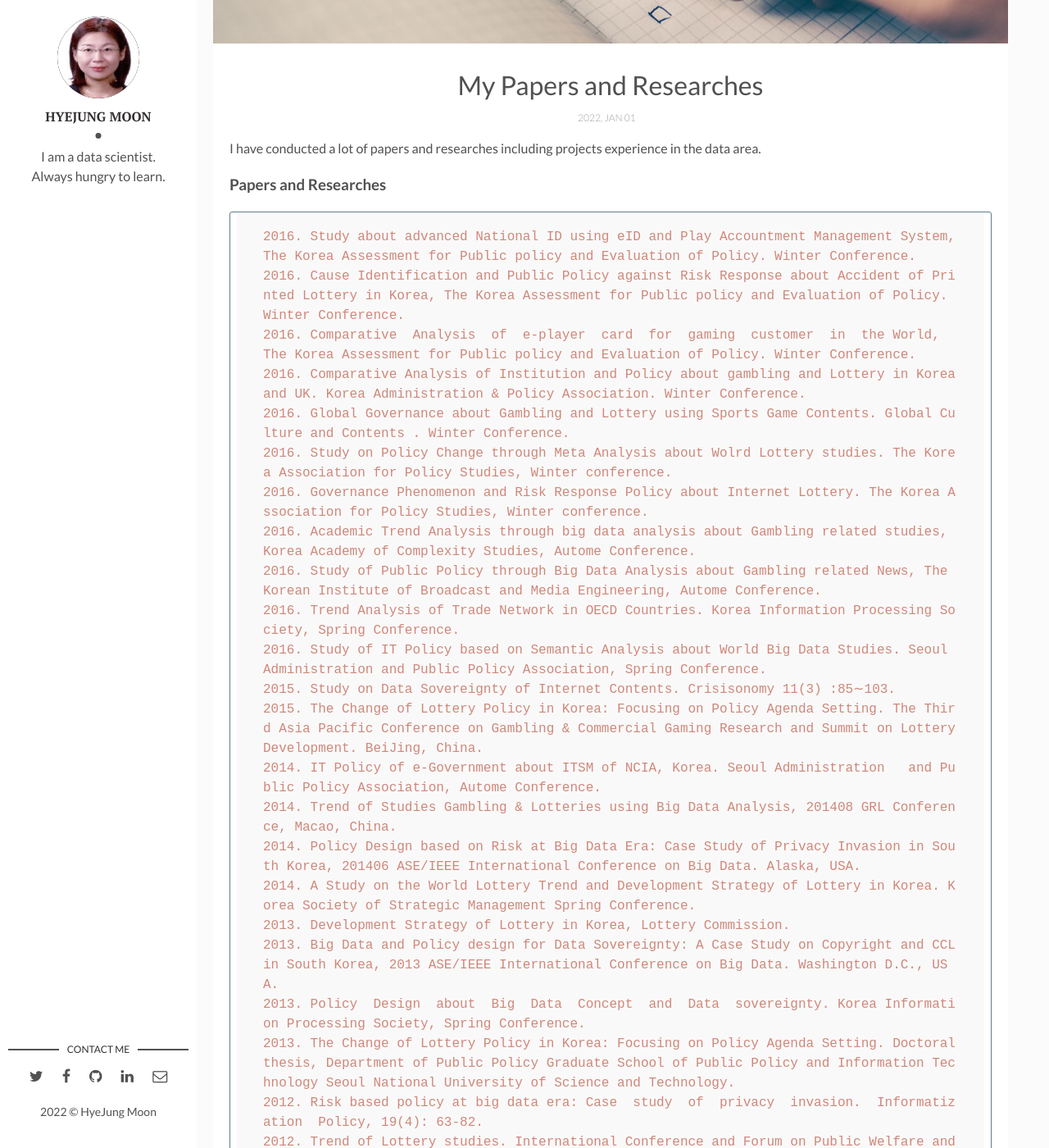
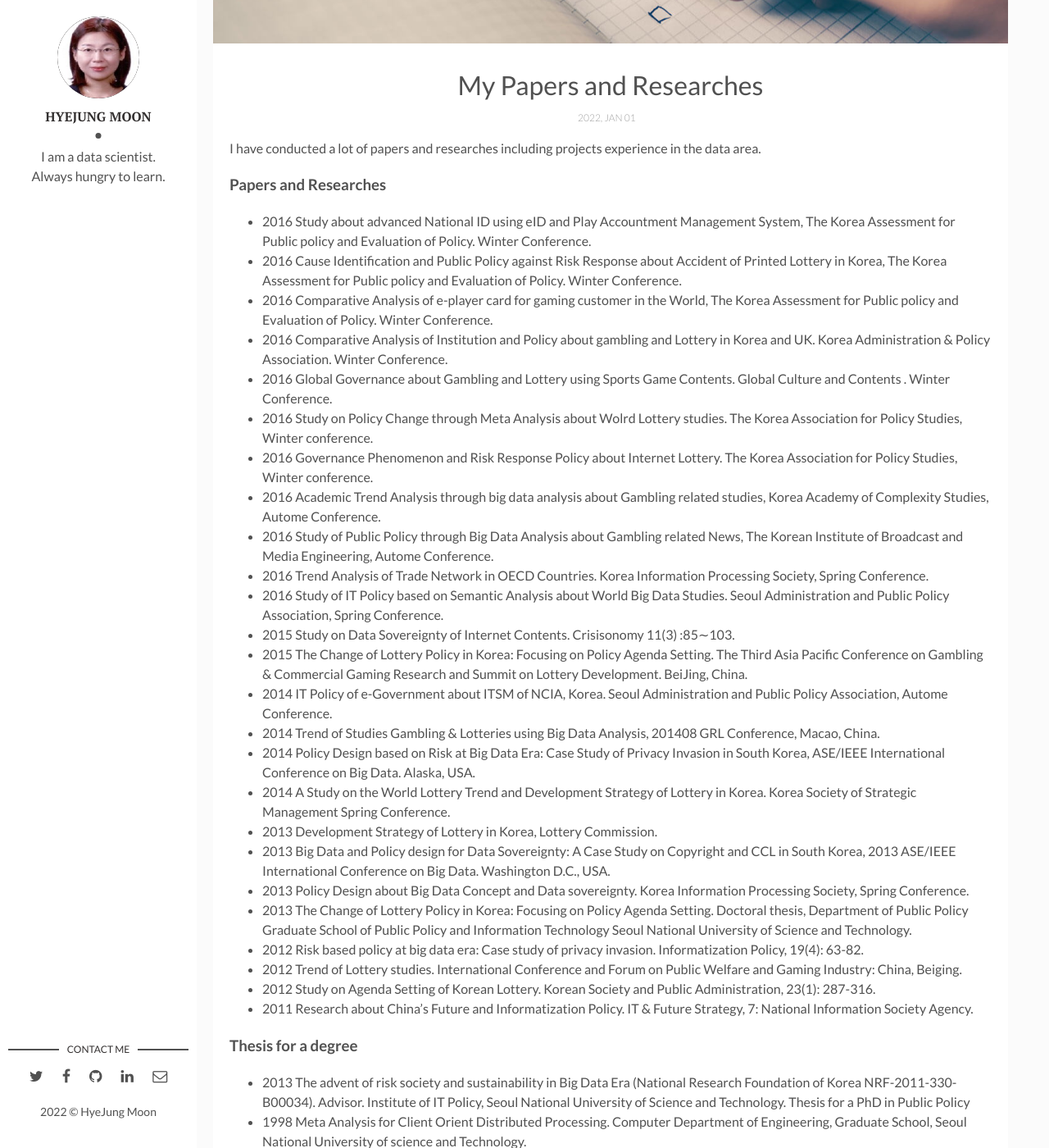
Before and after one commit to MoonHyeJung/moonhyejung.github.io, a Jekyll site: the page built from _posts/2022-01-01-papers-researches.markdown, in a window 1280 px wide and 1400 px high, scrolled down 467 px. Shown: the whole window at 82% size. Built offline with Jekyll 4.4.1, drawn with Linux system fonts in a browser that asks for light colours; comment, search, counter and statistics services are not loaded; some of the changed text lies outside the part shown.

Commit message:
7th commit

````diff
--- a/_posts/2022-01-01-papers-researches.markdown
+++ b/_posts/2022-01-01-papers-researches.markdown
@@ -10,35 +10,32 @@ tags: [paper, study, research, thesis] # add tag
 I have conducted a lot of papers and researches including projects experience in the data area.
 
 ### Papers and Researches
-```
-2016. Study about advanced National ID using eID and Play Accountment Management System, The Korea Assessment for Public policy and Evaluation of Policy. Winter Conference.
-2016. Cause Identification and Public Policy against Risk Response about Accident of Printed Lottery in Korea, The Korea Assessment for Public policy and Evaluation of Policy. Winter Conference.
-2016. Comparative  Analysis  of  e-player  card  for  gaming  customer  in  the World,	The Korea Assessment for Public policy and Evaluation of Policy. Winter Conference.
-2016. Comparative Analysis of Institution and Policy about gambling and Lottery in Korea and UK. Korea Administration & Policy Association. Winter Conference.
-2016. Global Governance about Gambling and Lottery using Sports Game Contents. Global Culture and Contents . Winter Conference.
-2016. Study on Policy Change through Meta Analysis about Wolrd Lottery studies. The Korea Association for Policy Studies, Winter conference.
-2016. Governance Phenomenon and Risk Response Policy about Internet Lottery. The Korea Association for Policy Studies, Winter conference.
-2016. Academic Trend Analysis through big data analysis about Gambling related studies, Korea Academy of Complexity Studies, Autome Conference.
-2016. Study of Public Policy through Big Data Analysis about Gambling related News, The  Korean Institute of Broadcast and Media Engineering, Autome Conference.
-2016. Trend Analysis of Trade Network in OECD Countries. Korea Information Processing Society, Spring Conference.
-2016. Study of IT Policy based on Semantic Analysis about World Big Data Studies. Seoul Administration and Public Policy Association, Spring Conference.
-2015. Study on Data Sovereignty of Internet Contents. Crisisonomy 11(3) :85∼103.
-2015. The Change of Lottery Policy in Korea: Focusing on Policy Agenda Setting. The Third Asia Pacific Conference on Gambling & Commercial Gaming Research and Summit on Lottery Development. BeiJing, China.
-2014. IT Policy of e-Government about ITSM of NCIA, Korea. Seoul Administration   and Public Policy Association, Autome Conference.
-2014. Trend of Studies Gambling & Lotteries using Big Data Analysis, 201408 GRL Conference, Macao, China.
-2014. Policy Design based on Risk at Big Data Era: Case Study of Privacy Invasion in South Korea, 201406 ASE/IEEE International Conference on Big Data. Alaska, USA.
-2014. A Study on the World Lottery Trend and Development Strategy of Lottery in Korea. Korea Society of Strategic Management Spring Conference.
-2013. Development Strategy of Lottery in Korea, Lottery Commission.
-2013. Big Data and Policy design for Data Sovereignty: A Case Study on Copyright and CCL in South Korea, 2013 ASE/IEEE International Conference on Big Data. Washington D.C., USA.
-2013. Policy  Design  about  Big  Data  Concept  and  Data  sovereignty. Korea Information Processing Society, Spring Conference.
-2013. The Change of Lottery Policy in Korea: Focusing on Policy Agenda Setting. Doctoral  thesis, Department of Public Policy Graduate School of Public Policy and Information Technology Seoul National University of Science and Technology.
-2012. Risk based policy at big data era: Case  study  of  privacy  invasion.  Informatization  Policy, 19(4): 63-82.
-2012. Trend of Lottery studies. International Conference and Forum on Public Welfare and Gaming Industry: China, Beiging.
-2012. Study on Agenda Setting of Korean Lottery. Korean Society and Public Administration, 23(1): 287-316.
-2011. Research about China's Future and Informatization Policy. IT & Future Strategy, 7: National Information Society Agency.
-```
+- 2016 Study about advanced National ID using eID and Play Accountment Management System, The Korea Assessment for Public policy and Evaluation of Policy. Winter Conference.
+- 2016 Cause Identification and Public Policy against Risk Response about Accident of Printed Lottery in Korea, The Korea Assessment for Public policy and Evaluation of Policy. Winter Conference.
+- 2016 Comparative  Analysis  of  e-player  card  for  gaming  customer  in  the World,	The Korea Assessment for Public policy and Evaluation of Policy. Winter Conference.
+- 2016 Comparative Analysis of Institution and Policy about gambling and Lottery in Korea and UK. Korea Administration & Policy Association. Winter Conference.
+- 2016 Global Governance about Gambling and Lottery using Sports Game Contents. Global Culture and Contents . Winter Conference.
+- 2016 Study on Policy Change through Meta Analysis about Wolrd Lottery studies. The Korea Association for Policy Studies, Winter conference.
+- 2016 Governance Phenomenon and Risk Response Policy about Internet Lottery. The Korea Association for Policy Studies, Winter conference.
+- 2016 Academic Trend Analysis through big data analysis about Gambling related studies, Korea Academy of Complexity Studies, Autome Conference.
+- 2016 Study of Public Policy through Big Data Analysis about Gambling related News, The  Korean Institute of Broadcast and Media Engineering, Autome Conference.
+- 2016 Trend Analysis of Trade Network in OECD Countries. Korea Information Processing Society, Spring Conference.
+- 2016 Study of IT Policy based on Semantic Analysis about World Big Data Studies. Seoul Administration and Public Policy Association, Spring Conference.
+- 2015 Study on Data Sovereignty of Internet Contents. Crisisonomy 11(3) :85∼103.
+- 2015 The Change of Lottery Policy in Korea: Focusing on Policy Agenda Setting. The Third Asia Pacific Conference on Gambling & Commercial Gaming Research and Summit on Lottery Development. BeiJing, China.
+- 2014 IT Policy of e-Government about ITSM of NCIA, Korea. Seoul Administration   and Public Policy Association, Autome Conference.
+- 2014 Trend of Studies Gambling & Lotteries using Big Data Analysis, 201408 GRL Conference, Macao, China.
+- 2014 Policy Design based on Risk at Big Data Era: Case Study of Privacy Invasion in South Korea, ASE/IEEE International Conference on Big Data. Alaska, USA.
+- 2014 A Study on the World Lottery Trend and Development Strategy of Lottery in Korea. Korea Society of Strategic Management Spring Conference.
+- 2013 Development Strategy of Lottery in Korea, Lottery Commission.
+- 2013 Big Data and Policy design for Data Sovereignty: A Case Study on Copyright and CCL in South Korea, 2013 ASE/IEEE International Conference on Big Data. Washington D.C., USA.
+- 2013 Policy  Design  about  Big  Data  Concept  and  Data  sovereignty. Korea Information Processing Society, Spring Conference.
+- 2013 The Change of Lottery Policy in Korea: Focusing on Policy Agenda Setting. Doctoral  thesis, Department of Public Policy Graduate School of Public Policy and Information Technology Seoul National University of Science and Technology.
+- 2012 Risk based policy at big data era: Case  study  of  privacy  invasion.  Informatization  Policy, 19(4): 63-82.
+- 2012 Trend of Lottery studies. International Conference and Forum on Public Welfare and Gaming Industry: China, Beiging.
+- 2012 Study on Agenda Setting of Korean Lottery. Korean Society and Public Administration, 23(1): 287-316.
+- 2011 Research about China's Future and Informatization Policy. IT & Future Strategy, 7: National Information Society Agency.
+
 ### Thesis for a degree
-```
-2013. The advent of risk society and sustainability in Big Data Era (National Research Foundation of Korea NRF-2011-330-B00034). Advisor. Institute of IT Policy, Seoul National University of Science and Technology. Thesis for a PhD in Public Policy
-1998. Meta Analysis for Client Orient Distributed Processing. Computer Department of Engineering, Graduate School, Seoul National University of science and Technology.
-```
+- 2013 The advent of risk society and sustainability in Big Data Era (National Research Foundation of Korea NRF-2011-330-B00034). Advisor. Institute of IT Policy, Seoul National University of Science and Technology. Thesis for a PhD in Public Policy
+- 1998 Meta Analysis for Client Orient Distributed Processing. Computer Department of Engineering, Graduate School, Seoul National University of science and Technology.
````
